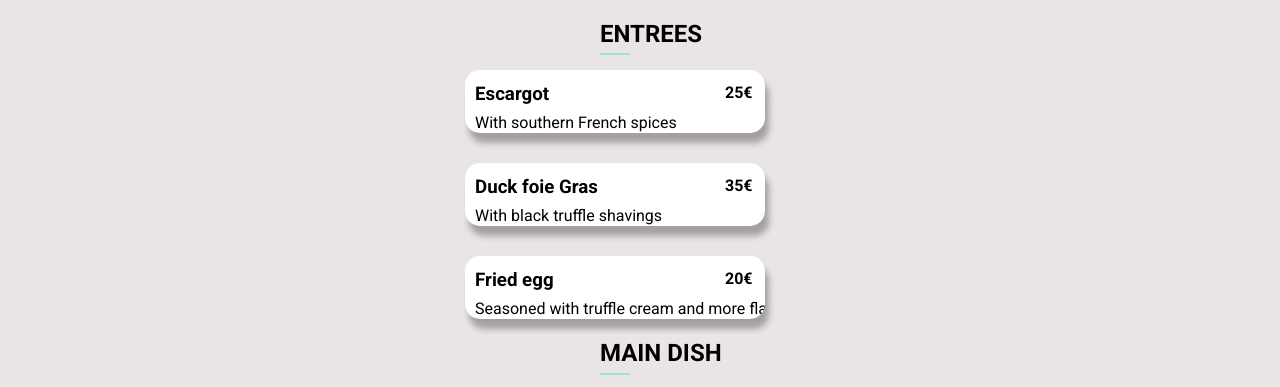
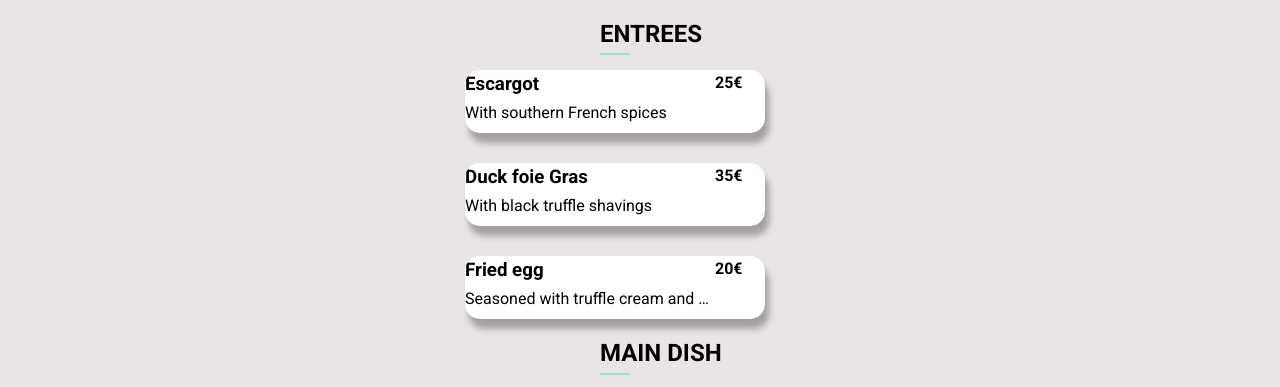
Before and after one commit to Olivertwst/ohmyfood, a website: page public/html/the-full-palette.html in a window 1280 px wide. Shown: the part 372-759 px from the top of the page. Drawn offline with Linux system fonts and the light colour scheme; a web font is replaced by a local one.

Commit message:
fixed checkmark,made small changes, order button fix/white space

```diff
--- a/src/sass/pages/_restaurant.scss
+++ b/src/sass/pages/_restaurant.scss
@@ -93,9 +93,8 @@ header {
 .menu-card {
     border-radius: 15px;
     margin: 15px 10px 15px 10px;
-    padding: 10px;
     box-shadow: 4px 10px 6px rgba(0, 0, 0, 0.3);
-    position: relative;
+    // position: relative;
     text-decoration: none;
     text-overflow: ellipsis;
     white-space: nowrap;
@@ -110,10 +109,17 @@ header {
     &__squeezer {
         display: flex;
         width: 350px;
+        transition: width 0.5s;
     }
 
     &__text {
         width: 250px;
+        transition: width 0.5s;
+        p {
+            white-space: nowrap;
+            overflow: hidden;
+            text-overflow: ellipsis;
+        }
     }
 
     &:hover &__text {
@@ -122,6 +128,7 @@ header {
 
     &:hover &__squeezer {
         width: 300px;
+
     }
 
 
@@ -138,21 +145,21 @@ header {
     &__checkmark {
         // TODO
         width: 50px;
+        height: 63px;
         background-color: $tertiary-color;
+        display: flex;
+        justify-content: center;
+        align-items: center;
 
         i {
             color: white;
-            display: flex;
-            justify-content: center;
-            width: 40px;
-            padding-top: 18px;
         }
     }
 }
 
-.order{
-    button{
-        display:flex;
+.order {
+    button {
+        display: flex;
         flex-direction: column;
         font-size: 15px;
     }
```
Also changed, not shown: public/html/the-full-palette.html (+0 -1 lines), README.md, public/styles/main.css, 1 other file.
